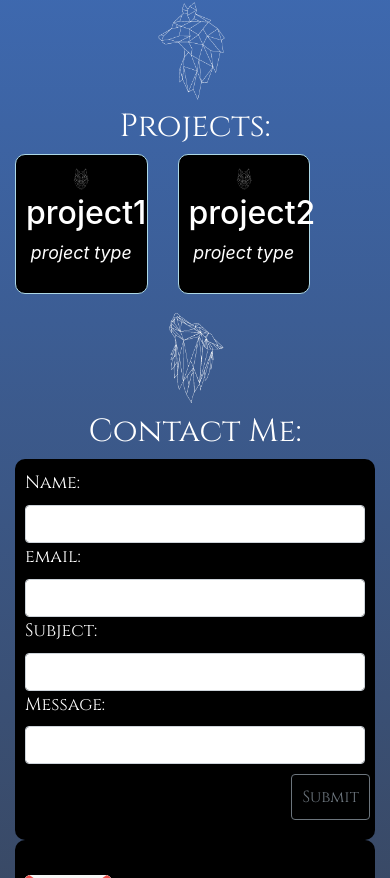
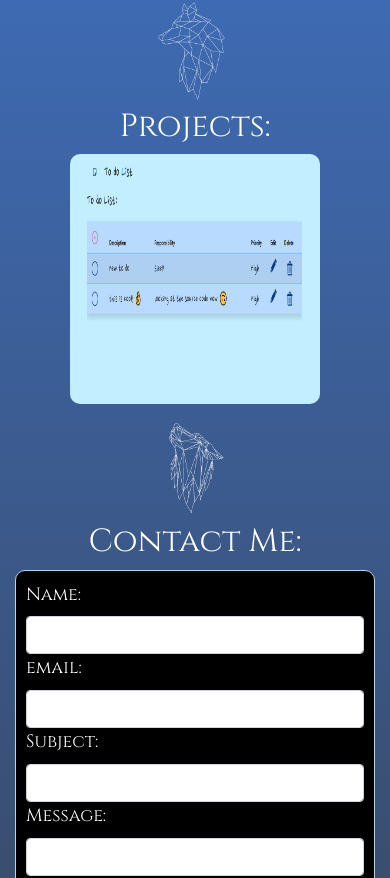
Before and after one commit to DanteDelgadillo/frontendPortfolio, a React (Create React App) app: page / in a window 390 px wide. Shown: the part 846-1724 px from the top of the page. Built offline with nearby package versions, Linux system fonts and the light colour scheme.

Commit message:
hover css

```diff
--- a/src/App.css
+++ b/src/App.css
@@ -110,6 +110,7 @@
 /* *********************CONTACT FORM *********************************** */
 
 .contactme-banner1 {
+  border: 1px solid lightblue;
   background-color: black;
   /* opacity: 0.8; */
   width: 48%;
@@ -124,6 +125,7 @@
 }
 
 .contactme-banner2 {
+  border: 1px solid lightblue;
   background-color: black;
   /* opacity: 0.8; */
   width: 50%;
@@ -154,20 +156,68 @@ a {
 }
 
 /***********************project page ********************** */
-/* .wrapper {
-  display: grid;
-  grid-template-columns: repeat(1, 1fr);
-  grid-gap: 4px;
+
+
+.post {
+  width: 400px;
+  height:400px;
+  position: relative;
+  cursor: pointer;
+
+}
+.post:hover .animtion1{
+  width: 400px;
+}
+
+.post img {
+  display: block;
+  width: 400px;
+  height: 250px;
+  border-radius: 10px;
+}
+
+/* .dogImg {
+  width: 100%;
+  height: 100px;
+  border-radius: 10px;
 } */
 
-.cell {
-  border: 1px solid lightblue;
-  background-color: black;
-  padding: 10px;
+.animtion1{
+  width: 0px;
+  height: 250px;
+  background: rgba(0, 0, 0, 0.83);
+  position: absolute;
+  top:0;
+  display: flex;
+  justify-content: center;
+  align-items: center;
+  overflow: hidden;
   border-radius: 10px;
+  transition: 0.7s ease;
 }
-.dogImg {
-  width: 20%;
+
+/* ***************media************* */
+
+@media (max-width: 1024px) {
+  .post img {
+    display: block;
+    width: 250px;
+    height: 250px;
+    border-radius: 10px;
+  }
+
+  .post:hover .animtion1{
+    width: 250px;
+  }
+
+  .post {
+    width: 250px;
+    height:250px;
+    position: relative;
+    cursor: pointer;
+
+  }
+
 }
 
 @media (max-width: 1024px) {
@@ -178,7 +228,7 @@ a {
     margin-left: 0%;
     border-radius: 10px;
     padding: 20px;
-    /* margin-top: -40%; */
+    margin-top: 10%;
   }
 }
 
@@ -203,3 +253,14 @@ a {
     font-size: 16px;
   }
 }
+
+@media (max-width: 1024px) {
+  .cell {
+    border: 1px solid lightblue;
+    background-color: black;
+    padding: 10px;
+    border-radius: 10px;
+    margin: 0 auto;
+    width: 60%
+  }
+}
--- a/src/containers/contactMe.js
+++ b/src/containers/contactMe.js
@@ -83,7 +83,7 @@ class ContactMe extends Component {
         })
 
         .then(
-          Swal.fire("Message sended!", "", "success"),
+          Swal.fire("Message sent!", "", "success"),
           this.setState(state => ({
             ...state,
             formData: {
--- a/src/containers/project.js
+++ b/src/containers/project.js
@@ -1,5 +1,5 @@
 import React, { Component } from "react";
-import wolf from "../images/wolf.png";
+import TodoApp from "../images/todosite.png";
 // import Grid from "react-css-grid";
 import { Container, Row, Col } from "react-bootstrap";
 
@@ -11,36 +11,26 @@ class Projects extends Component {
 
         <Container>
           <Row>
-            <Col xs={5} md={{ span: 5, offset: 1 }}>
-              <div className="cell">
-                <center>
-                  <img className="dogImg" src={wolf} alt="pic" />
-                  <h2>project1</h2>
-                  <p>
-                    <span>
-                      <em>project type</em>
-                    </span>
-                  </p>
-                </center>
-              </div>
+            <Col >
+              <center>
+                <div className="post">
+
+
+                  <img className="dogImg " src={TodoApp} alt="pic" />
+
+                  <a href="https://stickytodolist.netlify.com" target="_blank" rel="noopener noreferrer" >
+                    <div className="animtion1">
+
+                      <h2 className="font">To do App</h2>
+
+                    </div>
+                  </a>
+                </div>
+              </center>
             </Col>
-            <Col xs={5}>
-              <div className="cell">
-                <center>
-                  <img className="dogImg" src={wolf} alt="pic" />
-                  <h2>project2</h2>
-                  <p>
-                    <span>
-                      <em>project type</em>
-                    </span>
-                  </p>
-                </center>
-              </div>
-            </Col>
-            {/* </Grid> */}
           </Row>
         </Container>
-      </React.Fragment>
+      </React.Fragment >
     );
   }
 }
```
Also changed, not shown: src/images/todosite.png (added).
